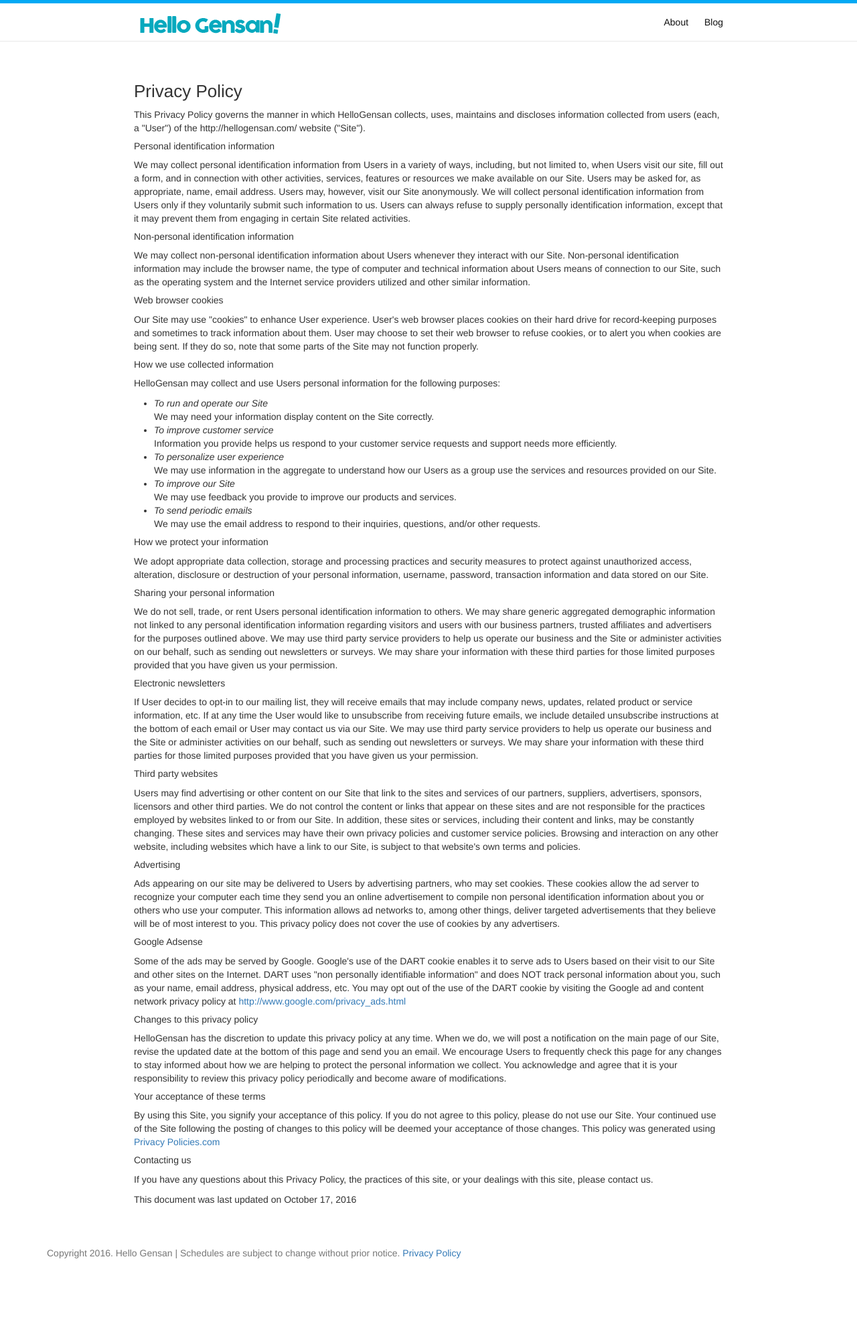
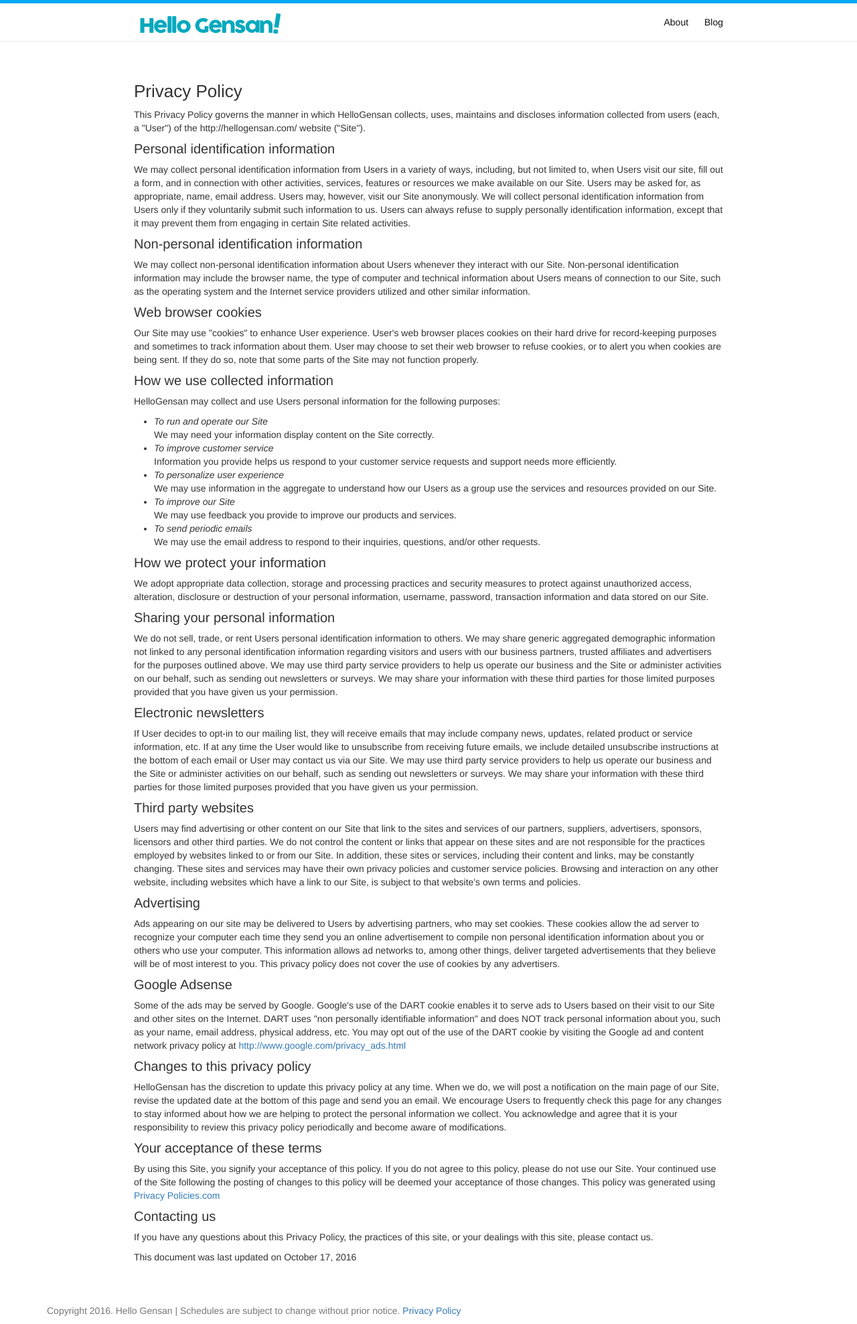
Before and after one commit to hellogensan/hellogensan.github.io, a Jekyll site: the page built from privacy-policy.md, in a window 1280 px wide. Shown: the whole page at 67% size. Built offline with Jekyll 4.4.1, drawn with Linux system fonts in a browser that asks for light colours; nearby versions of some CDN libraries; comment, search, counter and statistics services are not loaded; before the commit the page ends 1891 px from its top, so only the background shows below that.

```diff
--- a/privacy-policy.md
+++ b/privacy-policy.md
@@ -8,16 +8,16 @@ permalink: /privacy-policy/
 <h3>Privacy Policy</h3>
 <p>This Privacy Policy governs the manner in which HelloGensan collects, uses, maintains and discloses information collected from users (each, a "User") of the http://hellogensan.com/ website ("Site").</p>
 
-<h5>Personal identification information</h5>
+<h4>Personal identification information</h4>
 <p>We may collect personal identification information from Users in a variety of ways, including, but not limited to, when Users visit our site, fill out a form, and in connection with other activities, services, features or resources we make available on our Site. Users may be asked for, as appropriate, name, email address. Users may, however, visit our Site anonymously. We will collect personal identification information from Users only if they voluntarily submit such information to us. Users can always refuse to supply personally identification information, except that it may prevent them from engaging in certain Site related activities.</p>
 
-<h5>Non-personal identification information</h5>
+<h4>Non-personal identification information</h4>
 <p>We may collect non-personal identification information about Users whenever they interact with our Site. Non-personal identification information may include the browser name, the type of computer and technical information about Users means of connection to our Site, such as the operating system and the Internet service providers utilized and other similar information.</p>
 
-<h5>Web browser cookies</h5>
+<h4>Web browser cookies</h4>
 <p>Our Site may use "cookies" to enhance User experience. User's web browser places cookies on their hard drive for record-keeping purposes and sometimes to track information about them. User may choose to set their web browser to refuse cookies, or to alert you when cookies are being sent. If they do so, note that some parts of the Site may not function properly.</p>
 
-<h5>How we use collected information</h5>
+<h4>How we use collected information</h4>
 <p>HelloGensan may collect and use Users personal information for the following purposes:</p>
 <ul>
   <li>
@@ -42,31 +42,31 @@ permalink: /privacy-policy/
   </li>
 </ul>
 
-<h5>How we protect your information</h5>
+<h4>How we protect your information</h4>
 <p>We adopt appropriate data collection, storage and processing practices and security measures to protect against unauthorized access, alteration, disclosure or destruction of your personal information, username, password, transaction information and data stored on our Site.</p>
 
-<h5>Sharing your personal information</h5>
+<h4>Sharing your personal information</h4>
 <p>We do not sell, trade, or rent Users personal identification information to others. We may share generic aggregated demographic information not linked to any personal identification information regarding visitors and users with our business partners, trusted affiliates and advertisers for the purposes outlined above. We may use third party service providers to help us operate our business and the Site or administer activities on our behalf, such as sending out newsletters or surveys. We may share your information with these third parties for those limited purposes provided that you have given us your permission.</p>
 
-<h5>Electronic newsletters</h5>
+<h4>Electronic newsletters</h4>
 <p>If User decides to opt-in to our mailing list, they will receive emails that may include company news, updates, related product or service information, etc. If at any time the User would like to unsubscribe from receiving future emails, we include detailed unsubscribe instructions at the bottom of each email or User may contact us via our Site. We may use third party service providers to help us operate our business and the Site or administer activities on our behalf, such as sending out newsletters or surveys. We may share your information with these third parties for those limited purposes provided that you have given us your permission.</p>
 
-<h5>Third party websites</h5>
+<h4>Third party websites</h4>
 <p>Users may find advertising or other content on our Site that link to the sites and services of our partners, suppliers, advertisers, sponsors, licensors and other third parties. We do not control the content or links that appear on these sites and are not responsible for the practices employed by websites linked to or from our Site. In addition, these sites or services, including their content and links, may be constantly changing. These sites and services may have their own privacy policies and customer service policies. Browsing and interaction on any other website, including websites which have a link to our Site, is subject to that website's own terms and policies.</p>
 
-<h5>Advertising</h5>
+<h4>Advertising</h4>
 <p>Ads appearing on our site may be delivered to Users by advertising partners, who may set cookies. These cookies allow the ad server to recognize your computer each time they send you an online advertisement to compile non personal identification information about you or others who use your computer. This information allows ad networks to, among other things, deliver targeted advertisements that they believe will be of most interest to you. This privacy policy does not cover the use of cookies by any advertisers.</p>
 
-<h5>Google Adsense</h5>
+<h4>Google Adsense</h4>
 <p>Some of the ads may be served by Google. Google's use of the DART cookie enables it to serve ads to Users based on their visit to our Site and other sites on the Internet. DART uses "non personally identifiable information" and does NOT track personal information about you, such as your name, email address, physical address, etc. You may opt out of the use of the DART cookie by visiting the Google ad and content network privacy policy at <a href="http://www.google.com/privacy_ads.html">http://www.google.com/privacy_ads.html</a></p>
 
-<h5>Changes to this privacy policy</h5>
+<h4>Changes to this privacy policy</h4>
 <p>HelloGensan has the discretion to update this privacy policy at any time. When we do, we will post a notification on the main page of our Site, revise the updated date at the bottom of this page and send you an email. We encourage Users to frequently check this page for any changes to stay informed about how we are helping to protect the personal information we collect. You acknowledge and agree that it is your responsibility to review this privacy policy periodically and become aware of modifications.</p>
 
-<h5>Your acceptance of these terms</h5>
+<h4>Your acceptance of these terms</h4>
 <p>By using this Site, you signify your acceptance of this policy. If you do not agree to this policy, please do not use our Site. Your continued use of the Site following the posting of changes to this policy will be deemed your acceptance of those changes. This policy was generated using <a href="http://privacypolicies.com" target="_blank">Privacy Policies.com</a></p>
 
-<h5>Contacting us</h5>
+<h4>Contacting us</h4>
 <p>If you have any questions about this Privacy Policy, the practices of this site, or your dealings with this site, please contact us.</p>
 
 <p>This document was last updated on October 17, 2016</p>
```
